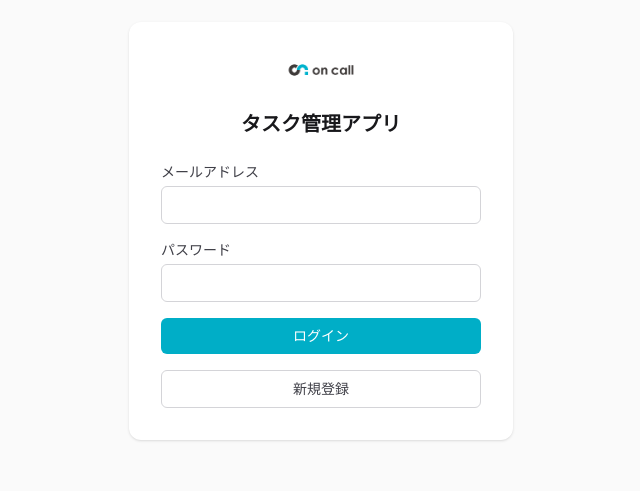
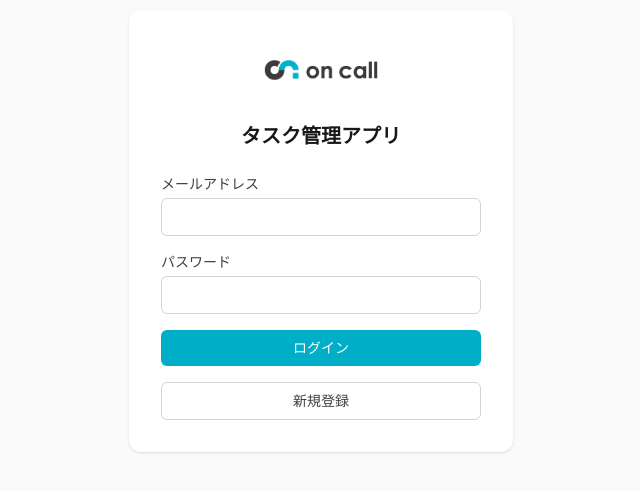
Before and after one commit to isuga-lgtm/task-management-app, a Next.js app: page /login in a window 1280 px wide. Shown: the part 169-660 px from the top of the page, without its empty margins (319-959 px from the left). Built offline with nearby package versions, Linux system fonts and the light colour scheme.

Commit message:
Increase logo size for better visibility

```diff
--- a/src/app/login/page.tsx
+++ b/src/app/login/page.tsx
@@ -14,9 +14,9 @@ export default async function LoginPage({
         <Image
           src="/logo.png"
           alt="on call"
-          width={160}
-          height={40}
-          className="mx-auto mb-6 h-8 w-auto"
+          width={240}
+          height={60}
+          className="mx-auto mb-6 h-14 w-auto"
         />
         <h1 className="mb-6 text-center text-xl font-semibold text-zinc-900">
           タスク管理アプリ
--- a/src/app/page.tsx
+++ b/src/app/page.tsx
@@ -18,7 +18,7 @@ export default async function Home() {
       <div className="mx-auto max-w-md">
         <div className="mb-6 flex items-center justify-between">
           <div className="flex items-center gap-3">
-            <Image src="/logo.png" alt="on call" width={100} height={25} className="h-6 w-auto" />
+            <Image src="/logo.png" alt="on call" width={160} height={40} className="h-9 w-auto" />
             <h1 className="text-xl font-semibold text-zinc-900">タスク一覧</h1>
           </div>
           <form action={signOut}>
```
